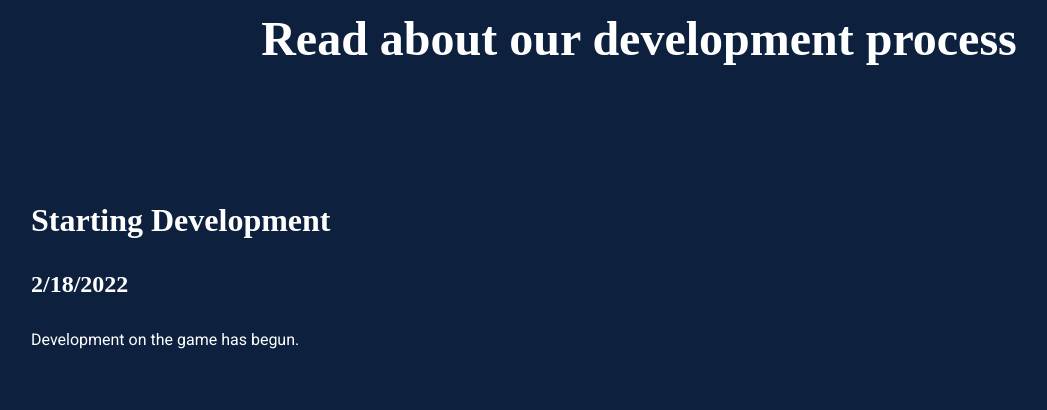
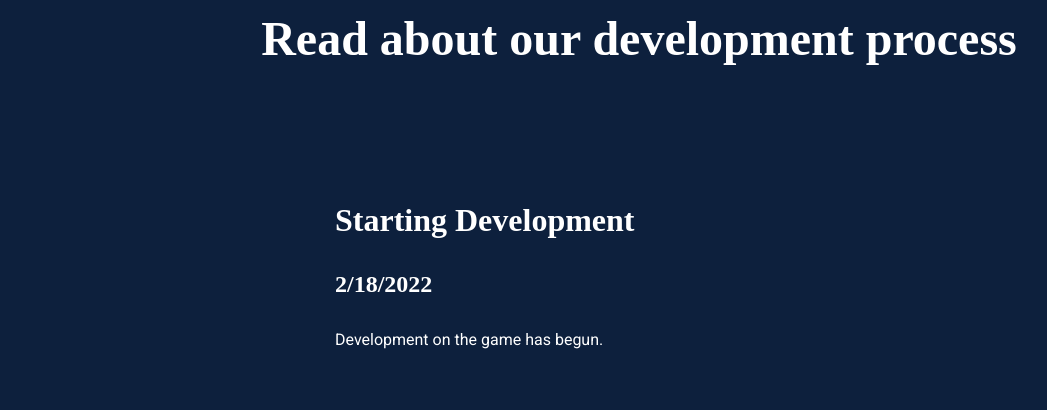
Before and after one commit to bob737373/Epicalyx-Studios-Website, a plain HTML site: page blog.html in a window 1280 px wide. Shown: the part 700-1110 px from the top of the page, without its empty margins (1-1048 px from the left). Drawn offline with Linux system fonts and the light colour scheme; a web font is replaced by a local one.

Commit message:
made blog posts take up less of screen width

```diff
--- a/blog.html
+++ b/blog.html
@@ -35,7 +35,7 @@
         <h2 class="subtitle">Read about our development process</h2>
     </section>
 
-    <section>
+    <section id="posts">
         <div class="blog-post">
             <h3 class="blog-title">Starting Development</h2>
             <h4 class="blog-subtitle">2/18/2022</h3>
--- a/style.css
+++ b/style.css
@@ -176,6 +176,13 @@ nav>ul>li {
     box-shadow: 0 4px 8px 0 rgba(200,200,200,0.3);
 }
 
+.blog-post {
+    width: max-content;
+    max-width: 80%;
+    min-width: 50%;
+    margin: auto;
+}
+
 @media (max-width: 900px) {
     .card-row {
         flex-direction: column;
```
